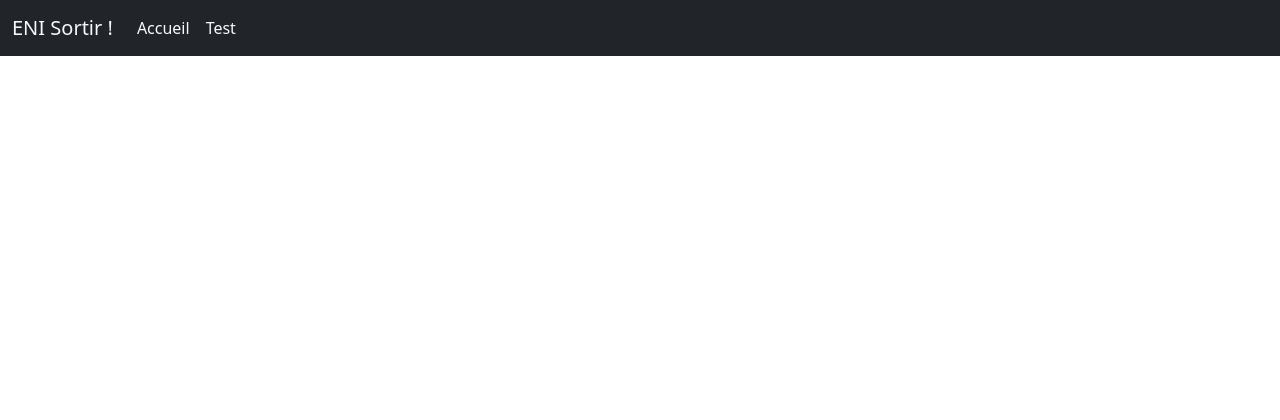
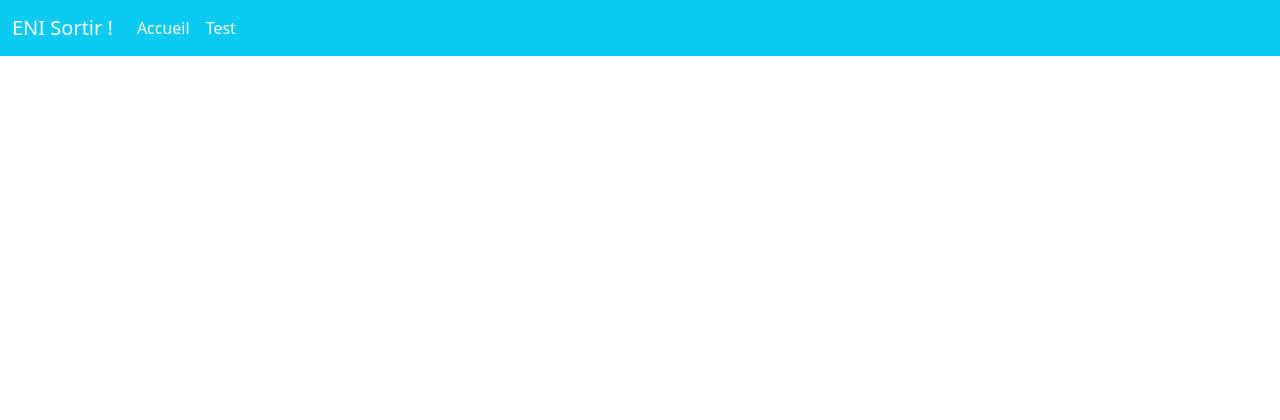
Before and after one commit to VincentBernier35/SortirENI, a Symfony app: template templates/base.html.twig in a window 1280 px wide. Shown: the top 420 px of the page. Run offline with Twig, Linux system fonts and the light colour scheme; the template is opened without the code that fills it, so the values that code supplies are empty; some libraries are stand-ins or nearby versions.

Commit message:
changé couleur navbar

```diff
--- a/templates/_navbar.html.twig
+++ b/templates/_navbar.html.twig
@@ -1,4 +1,4 @@
-<nav class="navbar navbar-expand-lg navbar-light bg-dark" data-bs-theme="dark">
+<nav class="navbar navbar-expand-lg navbar-light bg-info" data-bs-theme="dark">
     <div class="container-fluid">
         <a class="navbar-brand text-light" href="#">ENI Sortir ! </a>
         <button class="navbar-toggler" type="button" data-bs-toggle="collapse" data-bs-target="#navbarSupportedContent"
```
Also changed, not shown: templates/base.html.twig (+1 -1 lines).
